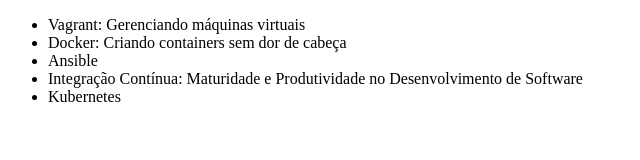
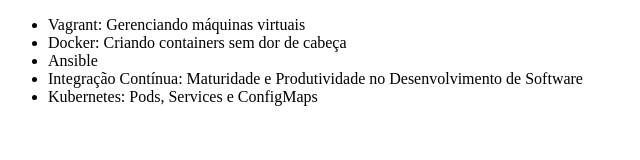
Before and after one commit to jansengui/alura-git, a plain HTML site: page index.html in a window 1280 px wide. Shown: the whole page, without its empty margins (0-640 px from the left). Drawn offline with Linux system fonts and the light colour scheme.

Commit message:
alterando curso de kubernetes

```diff
--- a/index.html
+++ b/index.html
@@ -10,7 +10,7 @@
         <li>Docker: Criando containers sem dor de cabeça</li>
         <li>Ansible</li>
         <li>Integração Contínua: Maturidade e Produtividade no Desenvolvimento de Software</li>
-        <li>Kubernetes</li>
+        <li>Kubernetes: Pods, Services e ConfigMaps</li>
     </ul>
 </body>
 </html>
```
